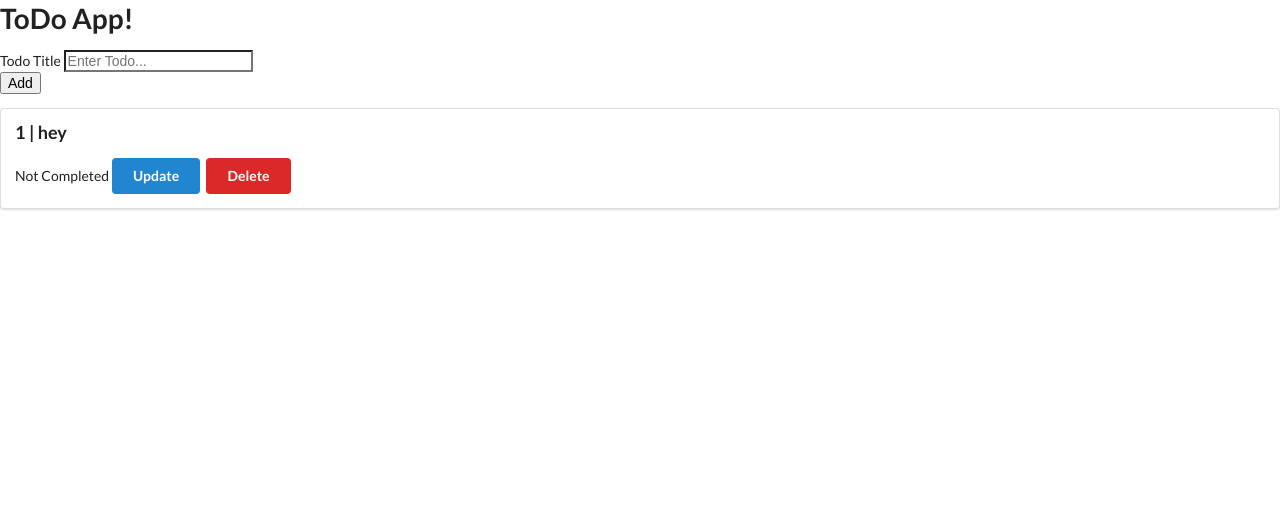
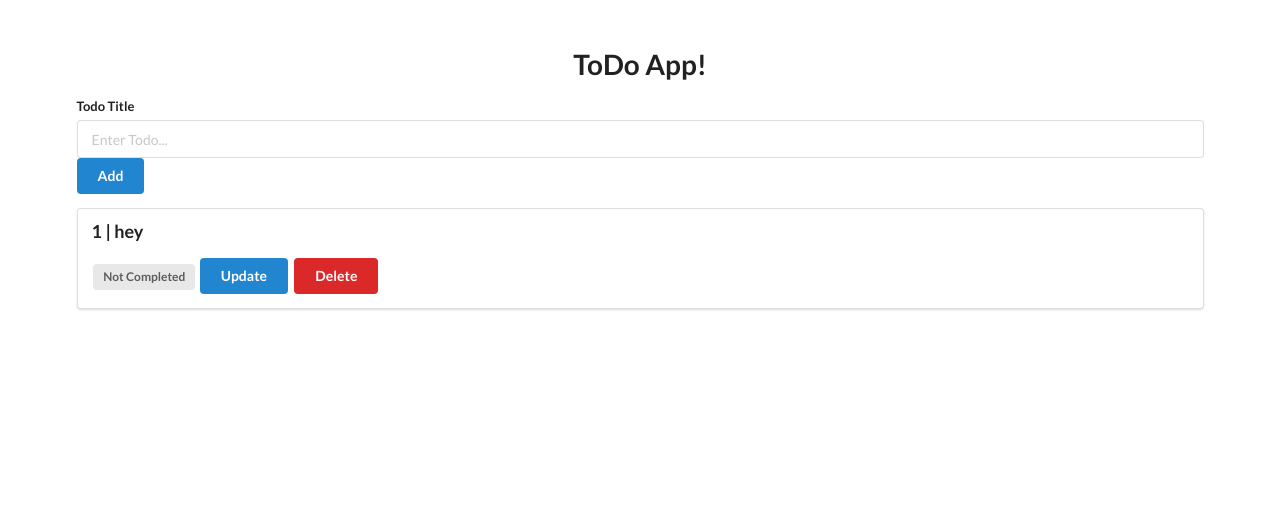
Before and after one commit to Johnnie71/samplePythonFlaskApp, a Flask app: page / in a window 1280 px wide. Shown: the top 509 px of the page. Before the commit the page ends 210 px from the top, so only its background shows below. Run offline with Flask 2, Linux system fonts and the light colour scheme; data comes from the database, SQL or seed files in the repository; both versions use the stored data as it was after the commit.

Commit message:
added semantic ui for entire app

```diff
--- a/templates/base.html
+++ b/templates/base.html
@@ -13,14 +13,15 @@
 		<script src="https://cdn.jsdelivr.net/npm/semantic-ui@2.4.2/dist/semantic.min.js"></script>
 	</head>
 	<body>
-		<h1>ToDo App!</h1>
+		<div style="margin-top: 50px" class="ui container">
+			<h1 class="ui center aligned header">ToDo App!</h1>
 
-		<form action="/add" method="post">
-			<div>
+			<form class="ui form" action="/add" method="post">
+				<div class="field">
 					<label for="title">Todo Title</label>
 					<input type="text" name="title" placeholder="Enter Todo..." />
 					<br />
-				<button type="submit">Add</button>
+					<button class="ui blue button" type="submit">Add</button>
 				</div>
 			</form>
 
@@ -29,13 +30,14 @@
 				<p class="ui big header">{{todo.id}} | {{todo.title}}</p>
 
 				{% if todo.complete == False %}
-			<span>Not Completed</span>
+				<span class="ui gray label">Not Completed</span>
 				{% else %}
-			<span>Completed</span>
+				<span class="ui green label">Completed</span>
 				{% endif%}
 				<a class="ui blue button" href="/update/{{todo.id}}">Update</a>
 				<a class="ui red button" href="/delete/{{todo.id}}">Delete</a>
 			</div>
 			{% endfor %}
+		</div>
 	</body>
 </html>
```
Also changed, not shown: db.sqlite. Lines whose indentation alone changed are shown as unchanged.
